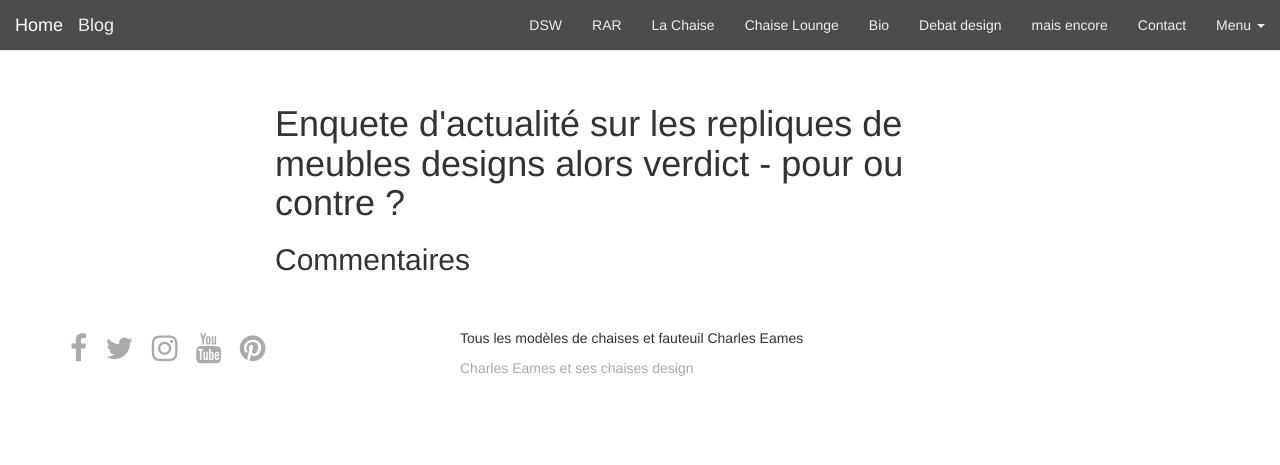
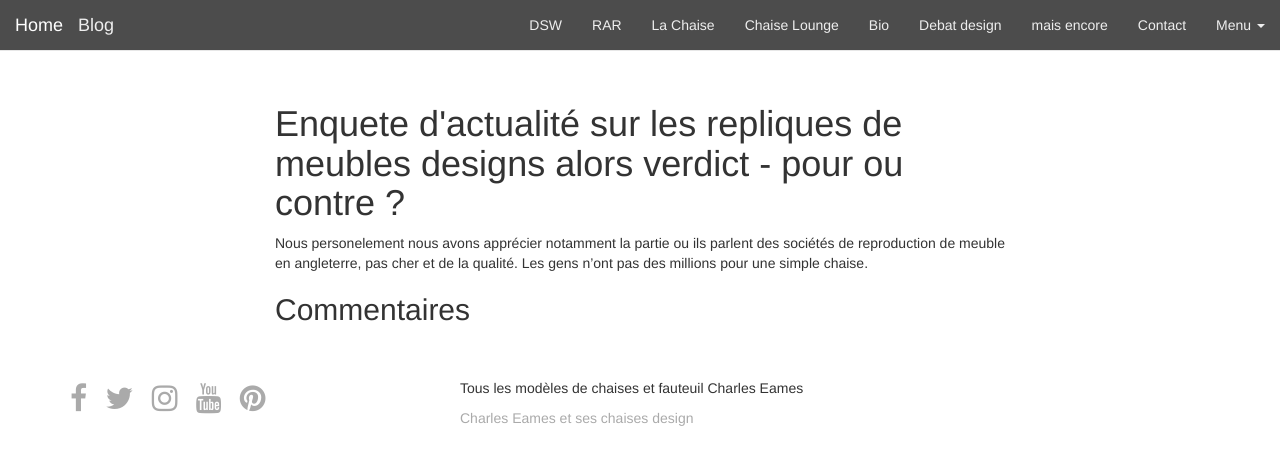
Before and after one commit to peterzimt/chaiseeames, a Jekyll site: the page built from _posts/2015-05-31-enquete-d-actualit-sur-les-repliques-de-meubles-designs-alors-verdict-pour-ou-contre-.markdown, in a window 1280 px wide. Shown: the top 465 px of the page. Built offline with Jekyll 4.4.1, drawn with Linux system fonts in a browser that asks for light colours; nearby versions of some CDN libraries; Markdown is read by kramdown in place of the engine named in the settings; comment, search, counter and statistics services are not loaded.

Commit message:
premier blog post

```diff
--- a/_posts/2015-05-31-enquete-d-actualit-sur-les-repliques-de-meubles-designs-alors-verdict-pour-ou-contre-.markdown
+++ b/_posts/2015-05-31-enquete-d-actualit-sur-les-repliques-de-meubles-designs-alors-verdict-pour-ou-contre-.markdown
@@ -3,3 +3,5 @@ layout: post
 category: blog
 title: Enquete d'actualité sur les repliques de meubles designs alors verdict - pour ou contre ?
 ---
+
+Nous personelement nous avons apprécier notamment la partie ou ils parlent des sociétés de reproduction de meuble en angleterre, pas cher et de la qualité. Les gens n'ont pas des millions pour une simple chaise.
```
